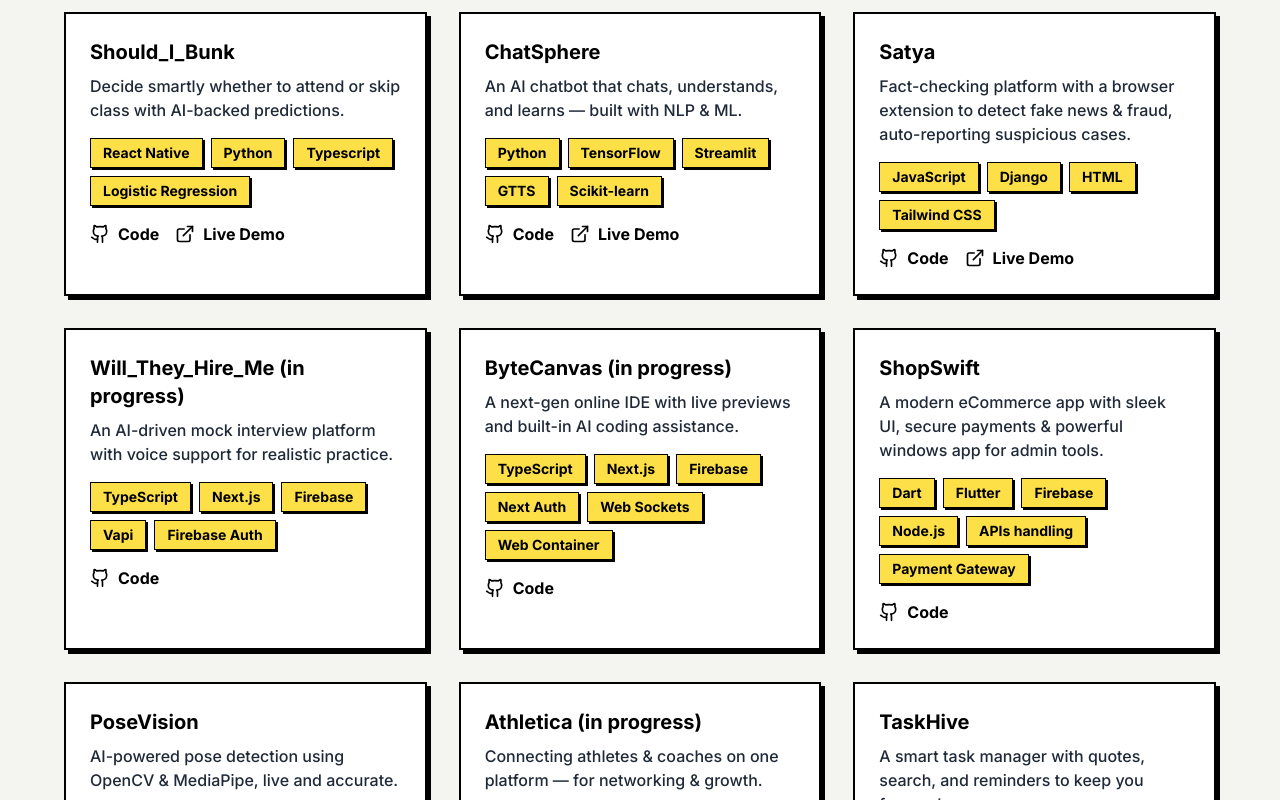
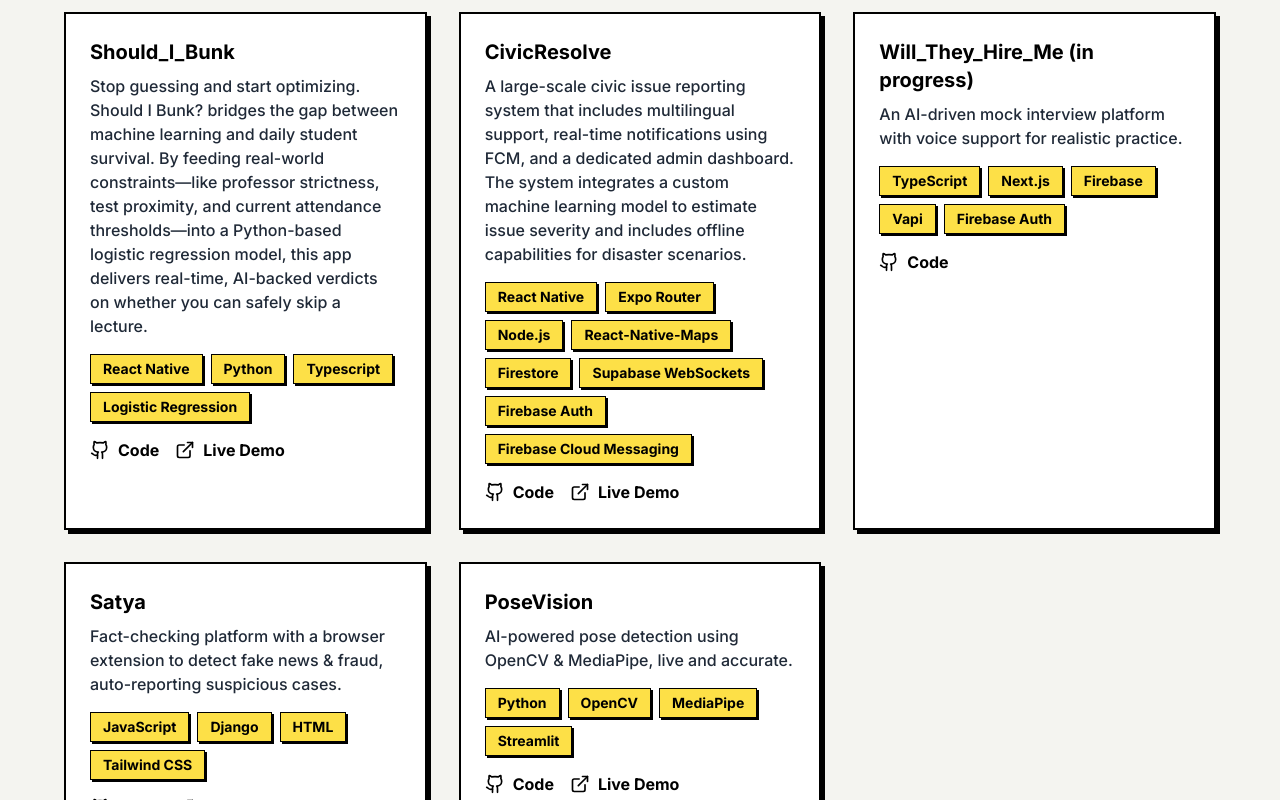
Before and after one commit to markstone111/nikunjmaheshwari, a React (Vite) app: page / in a window 1280 px wide. Shown: the part 2100-2900 px from the top of the page. Built offline with nearby package versions, Linux system fonts and the light colour scheme.

Commit message:
fix(tars): Increase rate limit to 50 and reset Upstash KV namespace

```diff
--- a/api/tars.ts
+++ b/api/tars.ts
@@ -6,7 +6,7 @@ export const config = {
 };
 
 const OPENROUTER_API_KEY = process.env.OPENROUTER_API_KEY!;
-const RATE_LIMIT_COUNT = 15;
+const RATE_LIMIT_COUNT = 50;
 
 
 // We will inject the portfolio context directly.
@@ -49,7 +49,7 @@ export default async function handler(req: Request) {
 
   try {
     const ip = req.headers.get('x-forwarded-for') || '127.0.0.1';
-    const ratelimitKey = `tars_ratelimit_${ip}`;
+    const ratelimitKey = `tars_ratelimit_v2_${ip}`;
 
     let currentCount = 1;
     try {
--- a/src/components/Projects.tsx
+++ b/src/components/Projects.tsx
@@ -75,19 +75,27 @@ import { Link } from 'react-router-dom';
 
 
 const projects = [
+
   {
     title: 'Should_I_Bunk',
-    description: 'Decide smartly whether to attend or skip class with AI-backed predictions.',
+    description: 'Stop guessing and start optimizing. Should I Bunk? bridges the gap between machine learning and daily student survival. By feeding real-world constraints—like professor strictness, test proximity, and current attendance thresholds—into a Python-based logistic regression model, this app delivers real-time, AI-backed verdicts on whether you can safely skip a lecture.',
     techStack: ['React Native', 'Python', 'Typescript', 'Logistic Regression'],
     github: 'https://github.com/markstone111/Should_I_Bunk',
     demo: 'https://drive.google.com/file/d/1OmRz84W2W23bQBrnfx1Ubk9teXq3lh22/view?usp=drivesdk'
   },
   {
-    title: 'ChatSphere',
-    description: 'An AI chatbot that chats, understands, and learns — built with NLP & ML.',
-    techStack: ['Python', 'TensorFlow', 'Streamlit', 'GTTS', 'Scikit-learn'],
-    github: 'https://github.com/markstone111/side_end.dev/tree/main/ChatBot(Intent-Based)',
-    demo: 'https://github.com/markstone111/side_end.dev/tree/main/ChatBot(Intent-Based)'
+    title: 'CivicResolve',
+    description: 'A large-scale civic issue reporting system that includes multilingual support, real-time notifications using FCM, and a dedicated admin dashboard. The system integrates a custom machine learning model to estimate issue severity and includes offline capabilities for disaster scenarios. ',
+    techStack: ['React Native', 'Expo Router', 'Node.js', 'React-Native-Maps', 'Firestore', 'Supabase WebSockets', 'Firebase Auth', 'Firebase Cloud Messaging'],
+    github: "https://github.com/markstone111/Civic_Resolve",
+    demo: 'https://drive.google.com/file/d/1OmRz84W2W23bQBrnfx1Ubk9teXq3lh22/view?usp=drivesdk'
+  },
+  {
+    title: 'Will_They_Hire_Me (in progress)',
+    description: 'An AI-driven mock interview platform with voice support for realistic practice.',
+    techStack: ['TypeScript','Next.js', 'Firebase', 'Vapi','Firebase Auth'],
+    github: "https://github.com/markstone111/will_they_hire_me",
+    demo: null
   },
   {
     title: 'Satya',
@@ -97,78 +105,12 @@ const projects = [
     demo: "https://satya-one.vercel.app/"
   },
   {
-    title: 'Will_They_Hire_Me (in progress)',
-    description: 'An AI-driven mock interview platform with voice support for realistic practice.',
-    techStack: ['TypeScript','Next.js', 'Firebase', 'Vapi','Firebase Auth'],
-    github: "https://github.com/markstone111/will_they_hire_me",
-    demo: null
-  },
-  {
-    title: 'ByteCanvas (in progress)',
-    description: 'A next-gen online IDE with live previews and built-in AI coding assistance.',
-    techStack: ['TypeScript', 'Next.js', 'Firebase','Next Auth','Web Sockets','Web Container'],
-    github: "https://github.com/markstone111/ByteCanvas",
-    demo: null
-  },
-
-  // {
-  //   title: 'IncogniChat (in progress)',
-  //   description: 'Anonymous chatrooms with AI support, moderation, and safe community features.',
-  //   techStack: ['TypeScript', 'Next.js', 'Firebase','Firebase Auth'],
-  //   github: null,
-  //   demo: null
-  // },
-
-  {
-    title: 'ShopSwift',
-    description: 'A modern eCommerce app with sleek UI, secure payments & powerful windows app for admin tools.',
-    techStack: ['Dart', 'Flutter', 'Firebase','Node.js','APIs handling', 'Payment Gateway'],
-    github: null,
-    demo: null
-  },
-  {
     title: 'PoseVision',
     description: 'AI-powered pose detection using OpenCV & MediaPipe, live and accurate.',
     techStack: ['Python', 'OpenCV', 'MediaPipe', 'Streamlit'],
     github: 'https://github.com/markstone111/side_end.dev/tree/main/human-pose-estimation',
     demo: 'https://human-pose.streamlit.app/'
   },
-  // {
-  //   title: 'TimeTeller',
-  //   description: 'Auto-alarms your tasks — enter a task & time, the alarm sets itself.',
-  //   techStack: ['Kotlin','Coroutine','Jetpack DataStore'],
-  //   github: null,
-  //   demo: null
-  // },
-  {
-    title: 'Athletica (in progress)',
-    description: 'Connecting athletes & coaches on one platform — for networking & growth.',
-    techStack: ['Dart', 'Flutter', 'Firebase','Node.js'],
-    github: null,
-    demo: null
-  },
-  {
-    title: 'TaskHive',
-    description: 'A smart task manager with quotes, search, and reminders to keep you focused.',
-    techStack: ['Kotlin', 'Jetpack', 'Room Database'],
-    github: null,
-    demo: null
-  },
-  // {
-  //   title: 'PortFolio+',
-  //   description: 'A sleek, interactive portfolio with dark mode & smooth animations.',
-  //   techStack: ['Next.js', 'Tailwind CSS', 'Framer Motion'],
-  //   github: "https://github.com/markstone111/nikunjmaheshwari",
-  //   demo: 'https://nikunjmaheshwari.vercel.app/'
-  // },
-  // {
-  //   title: 'Convertly',
-  //   description: 'All-in-one unit converter with API integration, designed with Jetpack Compose.',
-  //   techStack: ['Kotlin', 'Android SDK', 'Jetpack Compose'],
-  //   github: null,
-  //   demo: null
-  // },
-
 ];
 
 
--- a/src/pages/TarsPage.tsx
+++ b/src/pages/TarsPage.tsx
@@ -32,7 +32,7 @@ export default function TarsPage() {
   const [isLoading, setIsLoading] = useState(false);
   const [mode, setMode] = useState<'TARS' | 'CASE'>('TARS');
   const [isRecording, setIsRecording] = useState(false);
-  const [rateLimitRemaining, setRateLimitRemaining] = useState<number>(15);
+  const [rateLimitRemaining, setRateLimitRemaining] = useState<number>(50);
   const [speechError, setSpeechError] = useState<string | null>(null);
 
   const chatEndRef = useRef<HTMLDivElement>(null);
@@ -202,7 +202,7 @@ export default function TarsPage() {
             </h1>
             {/* Visual Rate Limit Block */}
             <div className={`text-xs md:text-sm font-black px-3 py-1 border-2 border-white ${rateLimitRemaining > 5 ? 'bg-brutal-green text-black' : 'bg-brutal-pink text-black animate-pulse'}`}>
-              QUOTA: {rateLimitRemaining}/15
+              QUOTA: {rateLimitRemaining}/50
             </div>
           </div>
 
--- a/src/pages/TerminalPage.tsx
+++ b/src/pages/TerminalPage.tsx
@@ -3,6 +3,7 @@ import TerminalView from '../components/TerminalView'; // Adjust path if needed
 const TerminalPage = () => {
   // This page's only job is to render the full-screen terminal.
   return <TerminalView />;
+
 };
 
 export default TerminalPage;
```
